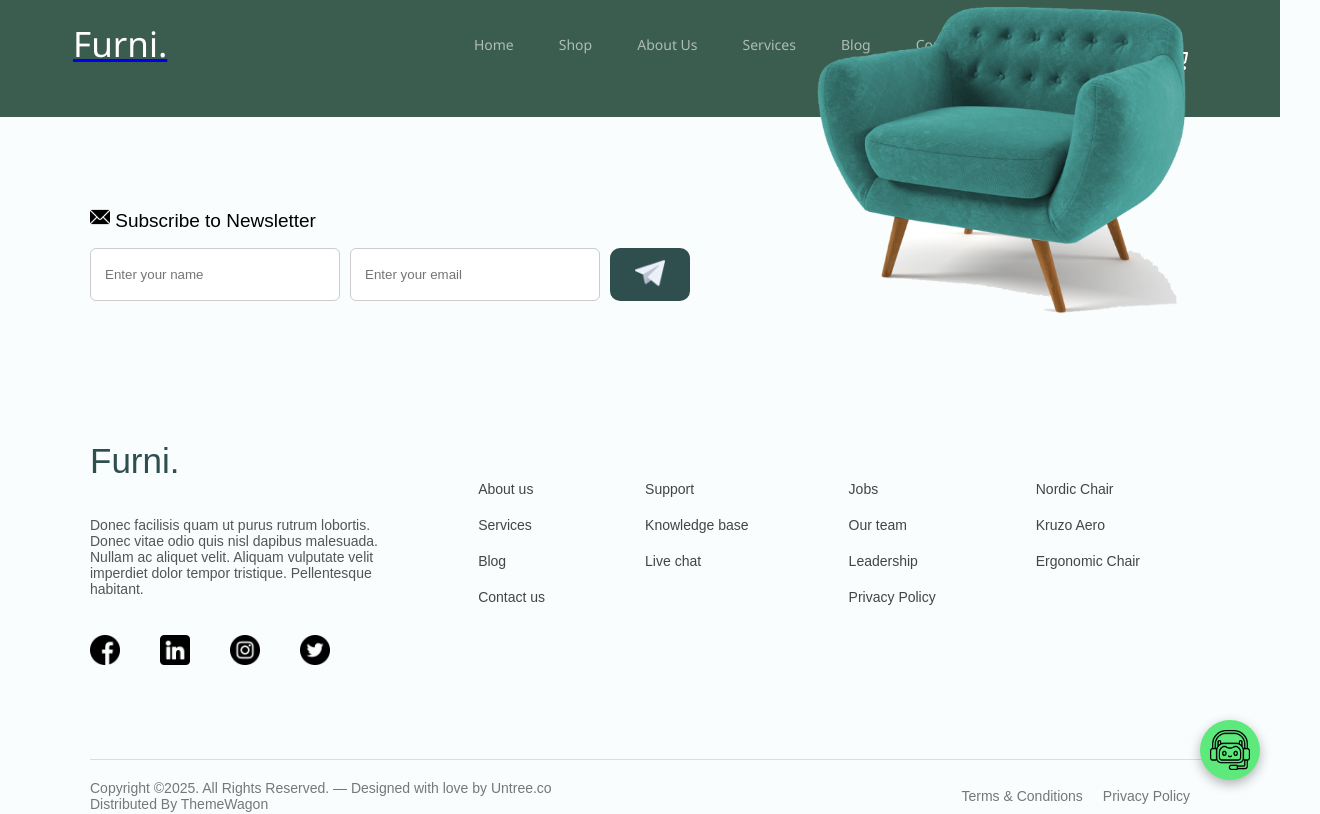
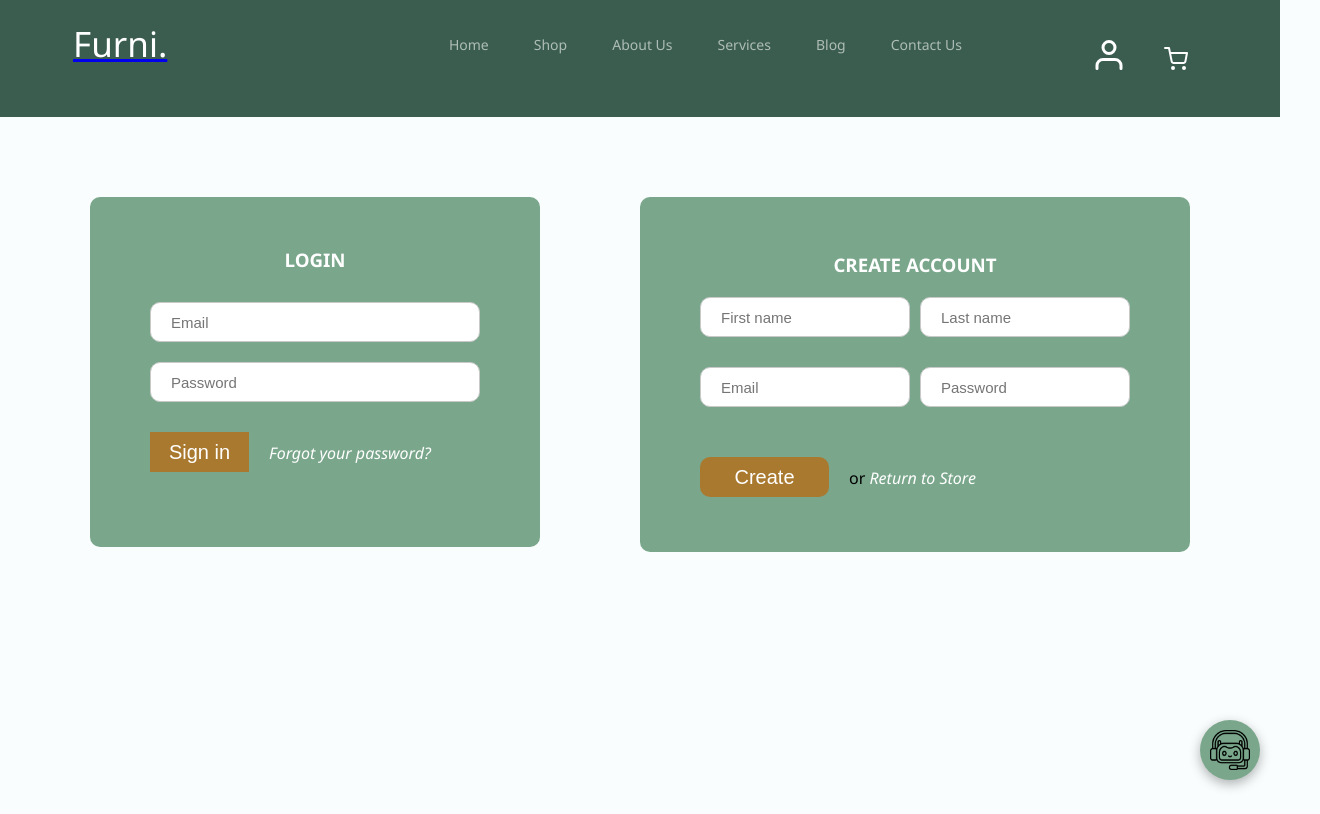
Before and after one commit to Pankajakshan-Vineeth/Furniture-web, a React (Vite) app: page /Profile in a window 1280 px wide. Shown: the top 814 px of the page, 1320 px wide, since content can reach past the window. Built offline with nearby package versions, Linux system fonts and the light colour scheme.

Commit message:
login page completed

```diff
--- a/src/App.jsx
+++ b/src/App.jsx
@@ -10,6 +10,7 @@ import Blog from "./Pages/Blog";
 import Contact from "./Pages/Contact";
 import Cart from "./Pages/Cart";
 import FloatingAssistant from "./Components/FloatingAssistant/FloatingAssistant";
+import LoginSignup from "./Pages/LoginSignup";
 
 const AnimatedRoutes = () => {
   const location = useLocation();
@@ -24,6 +25,7 @@ const AnimatedRoutes = () => {
         <Route path="/blog" element={<Blog />} />
         <Route path="/contact" element={<Contact />} />
         <Route path="/cart" element={<Cart />} />
+        <Route path= "/Profile" element={<LoginSignup/>}/>
       </Routes>
     </AnimatePresence>
   );
--- a/src/Components/FloatingAssistant/FloatingAssistant.css
+++ b/src/Components/FloatingAssistant/FloatingAssistant.css
@@ -12,7 +12,7 @@
   color: white;
   border-radius: 50%;
   display: flex;
-    background-color: #5ee97c;
+  background-color: rgb(122, 167, 139);
 
   align-items: center;
   justify-content: center;
--- a/src/Components/Navigation/Navigation.css
+++ b/src/Components/Navigation/Navigation.css
@@ -23,7 +23,7 @@
 }
 
 .nav-container{
-  width: 90%;
+  width: 100%;
   margin: 0 auto;
   display: flex;
   justify-content: space-between;
@@ -41,10 +41,8 @@ font-size: 35px;
 
 .menu {
   display: flex;
-  gap: 45px;
   justify-content: center;
-  margin: 35px 0;
-  margin-left: 200px;
+  padding-right: 50px;
 
 }
 
@@ -94,9 +92,8 @@ font-size: 35px;
 
 
 .icons{
-width: 10%;
+width: 0%;
 margin-top: 25px;
-justify-content: space-around;
 }
 
 .icons img{
@@ -107,6 +104,7 @@ cursor: pointer;
     margin-right: 40px;
     width: 20px;
 }
+
 @media (max-width: 768px) {
   .nav-container {
     display: flex;
--- a/src/Components/Navigation/Navigation.jsx
+++ b/src/Components/Navigation/Navigation.jsx
@@ -1,6 +1,7 @@
 import { Link, NavLink } from "react-router-dom";
 import userIcon from "../../assets/user.svg";
 import CartIcon from "../../assets/cart.svg";
+import registered from "../../assets/registered-document.png";
 import "./Navigation.css";
 import { useEffect } from "react";
 
@@ -74,8 +75,12 @@ const Navigation = () => {
           </NavLink>
         </div>
         <div className="icons">
-          <img src={userIcon} alt="" className="icon1" />
-          <Link to="/cart">
+          <Link to="/profile" onClick={() => window.scrollTo({ top: 0, behavior: "smooth" })}>
+            <img src={userIcon} alt="" className="icon1" />
+          </Link>
+          <Link
+            to="/cart"
+          >
             <img
               src={CartIcon}
               alt="cart"
--- /dev/null
+++ b/src/Pages/CSS/LoginSIgnup.css
@@ -0,0 +1,144 @@
+.login-createaccount{
+    width: 100%;
+    height: 110vh;
+    padding-top: 80px;
+    margin-left: 40px;
+      justify-content: center;
+      padding-bottom: 80px;
+
+}
+
+.login-container,
+.signup-container {
+  background-color: white;
+  padding: 40px;
+  width: 100%;
+  transition: background-color 0.3s ease;
+      border-radius: 10px;
+
+}
+
+.login-container{
+  background-color: rgb(122, 167, 139);
+    width: 450px;
+    height: 350px;
+    margin-left: 50px;
+    padding: 30px 60px;
+}
+.login-createaccount.register-mode {
+  flex-direction: row-reverse;
+}
+
+.login-container h3{
+    margin: 20px 0px;
+    justify-content: center;
+    align-items: center;
+    display: flex;
+        color: white;
+
+}
+
+.login-fields{
+    display: flex;
+    flex-direction: column;
+    gap: 20px;
+    margin-top: 30px;
+}
+
+.login-fields input{
+height: 40px;
+width: 100%;
+padding-left: 20px;
+border: 1px solid #c9c9c9;
+outline: none;
+color: #5c5c5c;
+font-size: 15px;
+      border-radius: 10px;
+
+}
+
+.grey-bg {
+  background-color: #dedcdc !important;
+}
+
+.login-container button{
+    width: 30%;
+    height: 40px;
+    color: white;
+    background: #aa7930;
+    margin-top: 30px;
+    margin-right: 20px;
+    border: none;
+    font-size: 20px;
+    font-weight: 300;
+    cursor: pointer;
+}
+
+.forgot{
+     font-style: italic;
+    color: white;
+  text-decoration: none;
+  cursor: pointer;
+}
+
+.signup-container{
+  background-color: rgb(122, 167, 139);
+    width: 550px;
+    margin-left: 600px;
+    margin-top: -350px;
+    padding: 55px 60px;
+}
+
+.signup-container h3{
+    margin: 0px 0px;
+    justify-content: center;
+    align-items: center;
+    display: flex;
+        color: white;
+
+}
+
+.signup-fields {
+  display: grid;
+  grid-template-columns: 1fr 1fr;
+  gap: 10px;
+  max-width: 600px;
+  margin: 0 auto;
+  margin-bottom: 20px;
+
+}
+
+.signup-fields input{
+height: 40px;
+width: 100%;
+margin-top: 20px;
+padding-left: 20px;
+border: 1px solid #c9c9c9;
+outline: none;
+color: #5c5c5c;
+font-size: 15px;
+      border-radius: 10px;
+
+}
+
+.signup-container button{
+    width: 30%;
+    height: 40px;
+    color: white;
+    background: #aa7930;
+    margin-top: 30px;
+    margin-right: 20px;
+    border: none;
+    font-size: 20px;
+    font-weight: 300;
+    cursor: pointer;
+          border-radius: 10px;
+
+}
+
+
+.signup-actions a {
+  font-style: italic;
+    color: white;
+  text-decoration: none;
+}
--- a/src/Pages/Cart.jsx
+++ b/src/Pages/Cart.jsx
@@ -1,13 +1,19 @@
-import CartTotal from "../Components/CartTotal/CartFooter"
-import ShopBanner from "../Components/ShopBanner/ShopBanner"
+import CartTotal from "../Components/CartTotal/CartFooter";
+import ShopBanner from "../Components/ShopBanner/ShopBanner";
+import { motion } from "framer-motion";
 
 const Cart = () => {
   return (
-    <div>
-      <ShopBanner heading="Cart"  />
-      <CartTotal/>
-    </div>
-  )
-}
+    <motion.div
+      initial={{ opacity: 0, y: 40 }}
+      animate={{ opacity: 1, y: 0 }}
+      exit={{ opacity: 0, y: -40 }}
+      transition={{ duration: 0.6, ease: "easeInOut" }}
+    >
+      <ShopBanner heading="Cart" />
+      <CartTotal />
+    </motion.div>
+  );
+};
 
-export default Cart
+export default Cart;
--- /dev/null
+++ b/src/Pages/LoginSignup.jsx
@@ -0,0 +1,47 @@
+import "./CSS/LoginSignup.css";
+import { motion } from "framer-motion";
+
+const LoginSignup = () => {
+  return (
+    <motion.div
+      className="login-createaccount"
+      initial={{ opacity: 0, y: 50 }}
+      animate={{ opacity: 1, y: 0 }}
+      exit={{ opacity: 0, y: -50 }}
+      transition={{ duration: 0.6, ease: "easeInOut" }}
+    >
+      <div className="login-container">
+        <h3>LOGIN</h3>
+
+        <div className="login-fields">
+          <input type="email" placeholder="Email" />
+          <input type="password" placeholder="Password" />
+        </div>
+
+        <button>Sign in</button>
+        <span className="forgot">Forgot your password?</span>
+      </div>
+
+      <div className="signup-container">
+        <h3>CREATE ACCOUNT</h3>
+        <div className="signup-fields">
+          <input type="text" placeholder="First name" />
+          <span>
+            <input type="text" placeholder="Last name" />
+          </span>
+          <input type="email" placeholder="Email" />
+          <input type="password" placeholder="Password" />
+        </div>
+
+        <div className="signup-actions">
+          <button>Create</button>
+          <span>
+            or <a href="/">Return to Store</a>
+          </span>
+        </div>
+      </div>
+    </motion.div>
+  );
+};
+
+export default LoginSignup;
```
Also changed, not shown: src/assets/registered-document.png (added).
